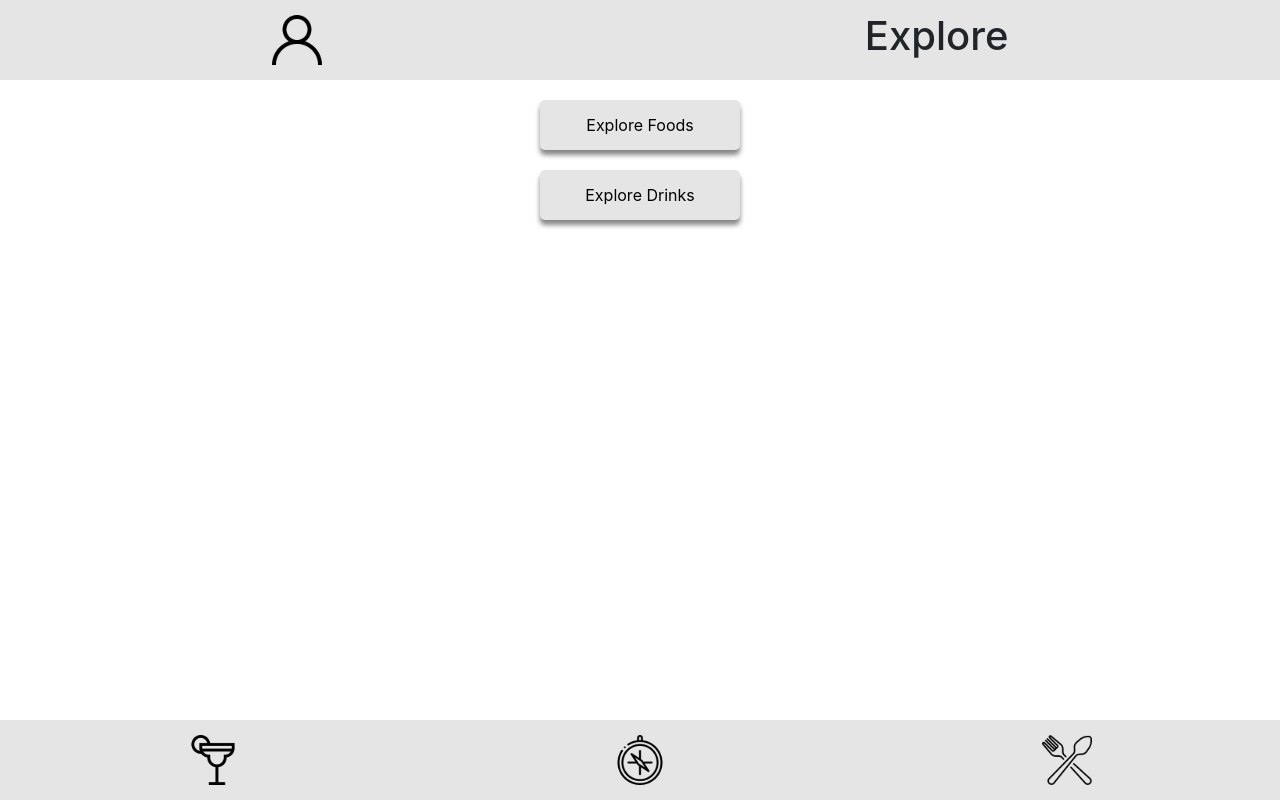
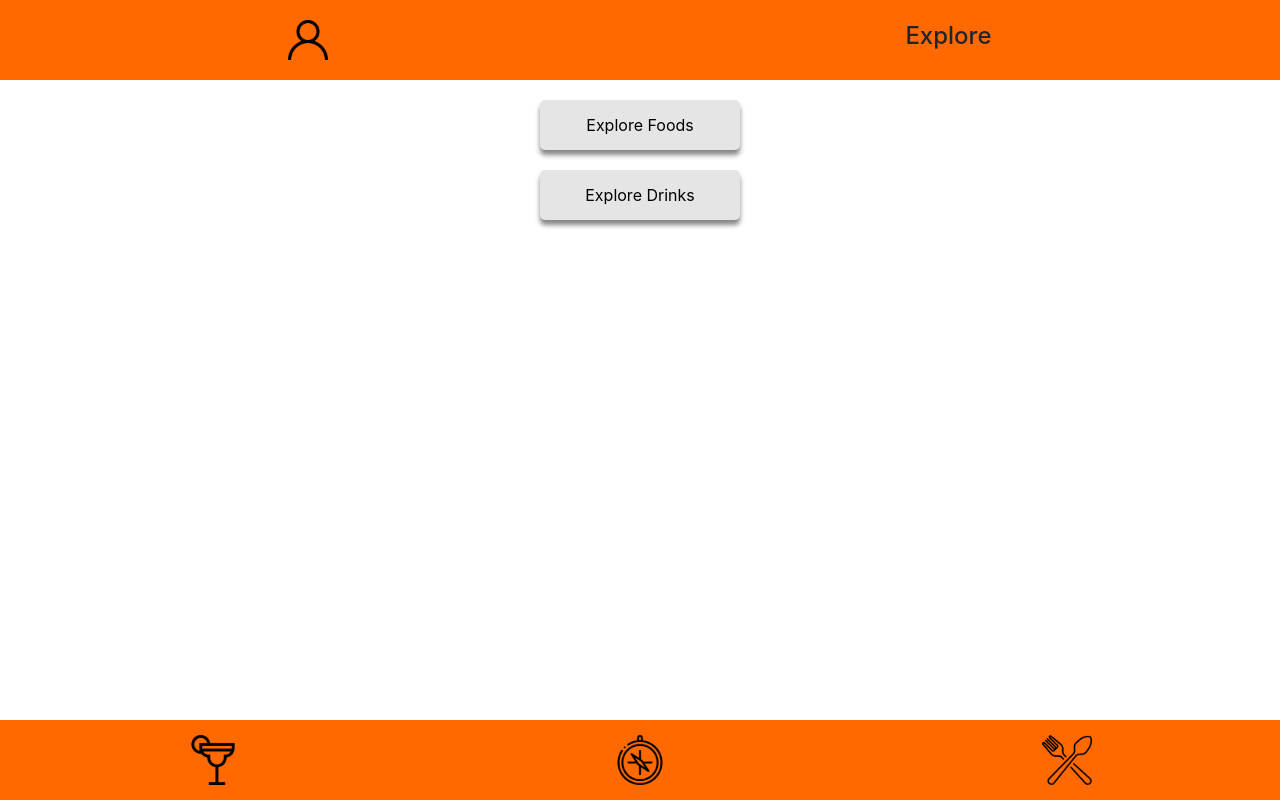
Before and after one commit to AugustoMagalhaes/react-context-api-19-recipes-app, a React (Create React App) app: page /explore in a window 1280 px wide. Built offline with nearby package versions, Linux system fonts and the light colour scheme.

Commit message:
muda cores

```diff
--- a/src/components/FilterFoods/FilterFoods.css
+++ b/src/components/FilterFoods/FilterFoods.css
@@ -15,3 +15,16 @@ button {
   border: none;
   width: 8em;
 }
+
+@keyframes animation {
+
+  from { background-color: rgb(219, 216, 216);}
+
+  to { background-color: rgb(255, 105, 0);}
+
+}
+
+.container button:hover {
+  animation-duration: 2s;
+  animation-name: animation;
+}
--- a/src/components/Footer/Footer.css
+++ b/src/components/Footer/Footer.css
@@ -6,7 +6,7 @@ body {
 
 footer {
   align-items: center;
-  background-color: #e5e5e5;
+  background-color: rgb(255, 105, 0);
   bottom: 0;
   display: flex;
   justify-content: space-around;
--- a/src/components/Header/Header.css
+++ b/src/components/Header/Header.css
@@ -6,14 +6,18 @@ body {
 
 .header {
   align-items: center;
-  background-color: #e5e5e5;
+  background-color: rgb(255, 105, 0);
   display: flex;
   justify-content: space-around;
   min-height: 80px;
 }
 
 .header img {
-  width: 50px;
+  width: 40px;
+}
+
+.header h1 {
+  font-size: x-large;
 }
 
 .search-btn {
--- a/src/components/Login/Login.css
+++ b/src/components/Login/Login.css
@@ -29,6 +29,9 @@ form {
 }
 
 form input, button {
+  border: none;
+  border-radius: 5px;
+  box-shadow: 0 2px 10px 0;
   margin-top: 20px;
 }
 
@@ -38,5 +41,6 @@ form button {
 }
 
 form img {
+  filter: drop-shadow(3px 5px 2px rgb(0 0 0 / 0.4));
   width: 200px;
 }
--- a/src/pages/Explore/Explore.css
+++ b/src/pages/Explore/Explore.css
@@ -21,12 +21,12 @@ body {
 
   from { background-color: rgb(219, 216, 216);}
 
-  to { background-color: #fd7e14;}
+  to { background-color: rgb(255, 105, 0);}
 
 }
 
 .containerExplore button:hover {
   animation-duration: 2s;
   animation-name: animation;
-  background-color: #fd7e14;
+  background-color: rgb(255, 105, 0);
 }
--- a/src/pages/ExploreNationalities/ExploreNationalities.css
+++ b/src/pages/ExploreNationalities/ExploreNationalities.css
@@ -5,5 +5,6 @@
 
 .containerNat select {
   border-radius: 5px;
+  margin-top: 15px;
   width: 10em;
 }
```
